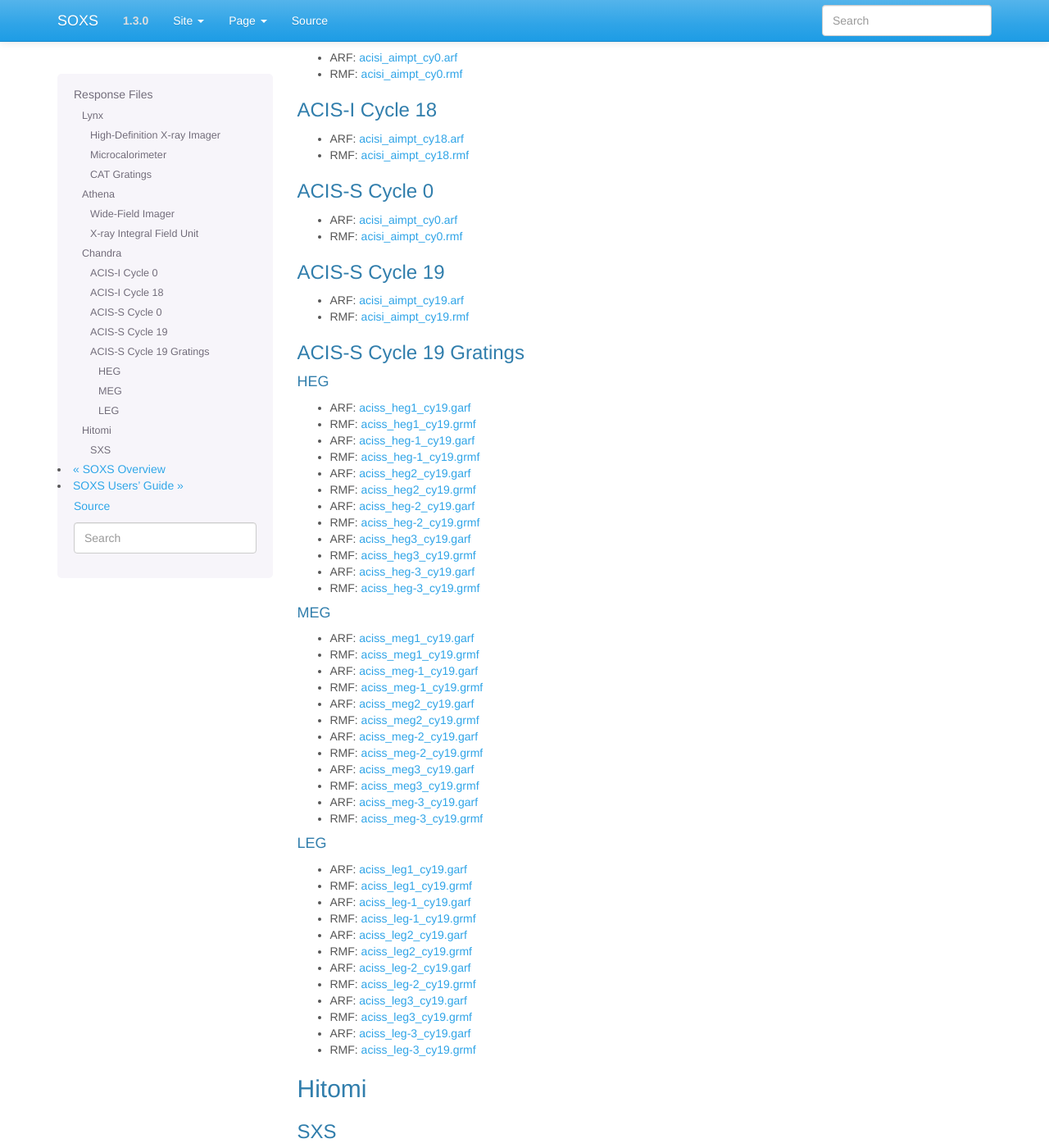
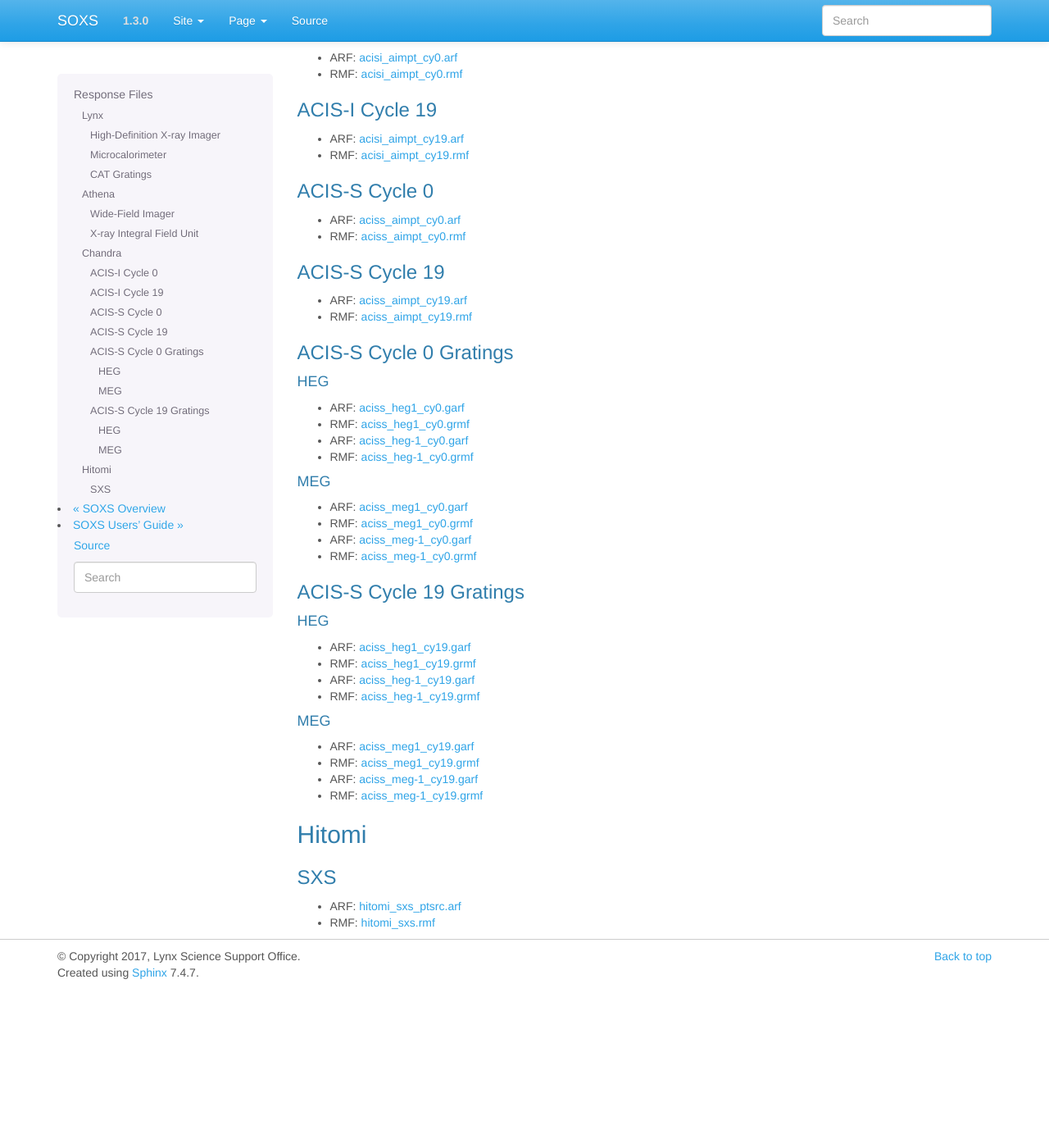
Before and after one commit to lynx-x-ray-observatory/soxs, a Sphinx documentation site: the page built from doc/source/responses.rst, in a window 1280 px wide and 1400 px high, scrolled down 1065 px. Shown: the whole window at 82% size. Built offline with Sphinx 7.4.7, drawn with Linux system fonts in a browser that asks for light colours; after the commit the page ends 2271 px from its top, so only the background shows below that.

Commit message:
Fix directory structure. We're only going to include heg and meg responses for first order.

```diff
--- a/doc/source/responses.rst
+++ b/doc/source/responses.rst
@@ -15,10 +15,10 @@
 
 * ARFs:
 
-  * :math:`d` = 3 m, :math:`f` = 10 m: `xrs_hdxi_3x10.arf <../responses/xrs_hdxi_3x10.arf>`_
-  * :math:`d` = 3 m, :math:`f` = 15 m: `xrs_hdxi_3x15.arf <../responses/xrs_hdxi_3x15.arf>`_
-  * :math:`d` = 3 m, :math:`f` = 20 m: `xrs_hdxi_3x20.arf <../responses/xrs_hdxi_3x20.arf>`_
-  * :math:`d` = 6 m, :math:`f` = 20 m: `xrs_hdxi_6x20.arf <../responses/xrs_hdxi_6x20.arf>`_
+  * :math:`d` = 3 m, :math:`f` = 10 m: `xrs_hdxi_3x10.arf <../responses/lynx/xrs_hdxi_3x10.arf>`_
+  * :math:`d` = 3 m, :math:`f` = 15 m: `xrs_hdxi_3x15.arf <../responses/lynx/xrs_hdxi_3x15.arf>`_
+  * :math:`d` = 3 m, :math:`f` = 20 m: `xrs_hdxi_3x20.arf <../responses/lynx/xrs_hdxi_3x20.arf>`_
+  * :math:`d` = 6 m, :math:`f` = 20 m: `xrs_hdxi_6x20.arf <../responses/lynx/xrs_hdxi_6x20.arf>`_
 
 * RMF: `xrs_hdxi.rmf <../responses/xrs_hdxi.rmf>`_
 
@@ -27,10 +27,10 @@
 
 * ARFs:
 
-  * :math:`d` = 3 m, :math:`f` = 10 m: `xrs_mucal_3x10.arf <../responses/xrs_mucal_3x10.arf>`_
-  * :math:`d` = 3 m, :math:`f` = 15 m: `xrs_mucal_3x15.arf <../responses/xrs_mucal_3x15.arf>`_
-  * :math:`d` = 3 m, :math:`f` = 20 m: `xrs_mucal_3x20.arf <../responses/xrs_mucal_3x20.arf>`_
-  * :math:`d` = 6 m, :math:`f` = 20 m: `xrs_mucal_6x20.arf <../responses/xrs_mucal_6x20.arf>`_
+  * :math:`d` = 3 m, :math:`f` = 10 m: `xrs_mucal_3x10.arf <../responses/lynx/xrs_mucal_3x10.arf>`_
+  * :math:`d` = 3 m, :math:`f` = 15 m: `xrs_mucal_3x15.arf <../responses/lynx/xrs_mucal_3x15.arf>`_
+  * :math:`d` = 3 m, :math:`f` = 20 m: `xrs_mucal_3x20.arf <../responses/lynx/xrs_mucal_3x20.arf>`_
+  * :math:`d` = 6 m, :math:`f` = 20 m: `xrs_mucal_6x20.arf <../responses/lynx/xrs_mucal_6x20.arf>`_
 
 * RMF: `xrs_mucal.rmf <xrs_mucal.rmf>`_
 
@@ -42,8 +42,8 @@
     For the *Lynx* gratings, only the :math:`d` = 3 m, :math:`f` = 10 m configuration is
     available.
 
-* ARF: `xrs_cat.arf <../responses/xrs_cat.arf>`_
-* RMF: `xrs_cat.rmf <../responses/xrs_cat.rmf>`_
+* ARF: `xrs_cat.arf <../responses/lynx/xrs_cat.arf>`_
+* RMF: `xrs_cat.rmf <../responses/lynx/xrs_cat.rmf>`_
 
 Athena
 ------
@@ -51,14 +51,14 @@
 Wide-Field Imager
 +++++++++++++++++
 
-* ARF: `athena_wfi_1469_onaxis_w_filter_v20150326.arf <../responses/athena_wfi_1469_onaxis_w_filter_v20150326.arf>`_
-* RMF: `athena_wfi_rmf_v20150326.rmf <../responses/athena_wfi_rmf_v20150326.rmf>`_
+* ARF: `athena_wfi_1469_onaxis_w_filter_v20150326.arf <../responses/athena/athena_wfi_1469_onaxis_w_filter_v20150326.arf>`_
+* RMF: `athena_wfi_rmf_v20150326.rmf <../responses/athena/athena_wfi_rmf_v20150326.rmf>`_
 
 X-ray Integral Field Unit
 +++++++++++++++++++++++++
 
-* ARF: `athena_xifu_1469_onaxis_pitch249um_v20160401.arf <../responses/athena_xifu_1469_onaxis_pitch249um_v20160401.arf>`_
-* RMF: `athena_xifu_rmf_v20160401.rmf <../responses/athena_xifu_rmf_v20160401.rmf>`_
+* ARF: `athena_xifu_1469_onaxis_pitch249um_v20160401.arf <../responses/athena/athena_xifu_1469_onaxis_pitch249um_v20160401.arf>`_
+* RMF: `athena_xifu_rmf_v20160401.rmf <../responses/athena/athena_xifu_rmf_v20160401.rmf>`_
 
 Chandra
 -------
@@ -66,26 +66,47 @@
 ACIS-I Cycle 0
 ++++++++++++++
 
-* ARF: `acisi_aimpt_cy0.arf <../responses/acisi_aimpt_cy0.arf>`_
-* RMF: `acisi_aimpt_cy0.rmf <../responses/acisi_aimpt_cy0.rmf>`_
+* ARF: `acisi_aimpt_cy0.arf <../responses/chandra/acisi_aimpt_cy0.arf>`_
+* RMF: `acisi_aimpt_cy0.rmf <../responses/chandra/acisi_aimpt_cy0.rmf>`_
 
-ACIS-I Cycle 18
+ACIS-I Cycle 19
 +++++++++++++++
 
-* ARF: `acisi_aimpt_cy18.arf <../responses/acisi_aimpt_cy18.arf>`_
-* RMF: `acisi_aimpt_cy18.rmf <../responses/acisi_aimpt_cy18.rmf>`_
+* ARF: `acisi_aimpt_cy19.arf <../responses/chandra/acisi_aimpt_cy19.arf>`_
+* RMF: `acisi_aimpt_cy19.rmf <../responses/chandra/acisi_aimpt_cy19.rmf>`_
 
 ACIS-S Cycle 0
 ++++++++++++++
 
-* ARF: `acisi_aimpt_cy0.arf <../responses/aciss_aimpt_cy0.arf>`_
-* RMF: `acisi_aimpt_cy0.rmf <../responses/aciss_aimpt_cy0.rmf>`_
+* ARF: `aciss_aimpt_cy0.arf <../responses/chandra/aciss_aimpt_cy0.arf>`_
+* RMF: `aciss_aimpt_cy0.rmf <../responses/chandra/aciss_aimpt_cy0.rmf>`_
 
 ACIS-S Cycle 19
 +++++++++++++++
 
-* ARF: `acisi_aimpt_cy19.arf <../responses/aciss_aimpt_cy19.arf>`_
-* RMF: `acisi_aimpt_cy19.rmf <../responses/aciss_aimpt_cy19.rmf>`_
+* ARF: `aciss_aimpt_cy19.arf <../responses/chandra/aciss_aimpt_cy19.arf>`_
+* RMF: `aciss_aimpt_cy19.rmf <../responses/chandra/aciss_aimpt_cy19.rmf>`_
+
+ACIS-S Cycle 0 Gratings
++++++++++++++++++++++++
+
+HEG
+~~~
+
+* ARF: `aciss_heg1_cy0.garf <../responses/chandra/aciss_heg1_cy0.garf>`_
+* RMF: `aciss_heg1_cy0.grmf <../responses/chandra/aciss_heg1_cy0.grmf>`_
+
+* ARF: `aciss_heg-1_cy0.garf <../responses/chandra/aciss_heg-1_cy0.garf>`_
+* RMF: `aciss_heg-1_cy0.grmf <../responses/chandra/aciss_heg-1_cy0.grmf>`_
+
+MEG
+~~~
+
+* ARF: `aciss_meg1_cy0.garf <../responses/chandra/aciss_meg1_cy0.garf>`_
+* RMF: `aciss_meg1_cy0.grmf <../responses/chandra/aciss_meg1_cy0.grmf>`_
+
+* ARF: `aciss_meg-1_cy0.garf <../responses/chandra/aciss_meg-1_cy0.garf>`_
+* RMF: `aciss_meg-1_cy0.grmf <../responses/chandra/aciss_meg-1_cy0.grmf>`_
 
 ACIS-S Cycle 19 Gratings
 ++++++++++++++++++++++++
@@ -93,65 +114,20 @@
 HEG
 ~~~
 
-* ARF: `aciss_heg1_cy19.garf <../responses/aciss_heg1_cy19.garf>`_
-* RMF: `aciss_heg1_cy19.grmf <../responses/aciss_heg1_cy19.grmf>`_
+* ARF: `aciss_heg1_cy19.garf <../responses/chandra/aciss_heg1_cy19.garf>`_
+* RMF: `aciss_heg1_cy19.grmf <../responses/chandra/aciss_heg1_cy19.grmf>`_
 
-* ARF: `aciss_heg-1_cy19.garf <../responses/aciss_heg-1_cy19.garf>`_
-* RMF: `aciss_heg-1_cy19.grmf <../responses/aciss_heg-1_cy19.grmf>`_
-
-* ARF: `aciss_heg2_cy19.garf <../responses/aciss_heg2_cy19.garf>`_
-* RMF: `aciss_heg2_cy19.grmf <../responses/aciss_heg2_cy19.grmf>`_
-
-* ARF: `aciss_heg-2_cy19.garf <../responses/aciss_heg-2_cy19.garf>`_
-* RMF: `aciss_heg-2_cy19.grmf <../responses/aciss_heg-2_cy19.grmf>`_
-
-* ARF: `aciss_heg3_cy19.garf <../responses/aciss_heg3_cy19.garf>`_
-* RMF: `aciss_heg3_cy19.grmf <../responses/aciss_heg3_cy19.grmf>`_
-
-* ARF: `aciss_heg-3_cy19.garf <../responses/aciss_heg-3_cy19.garf>`_
-* RMF: `aciss_heg-3_cy19.grmf <../responses/aciss_heg-3_cy19.grmf>`_
+* ARF: `aciss_heg-1_cy19.garf <../responses/chandra/aciss_heg-1_cy19.garf>`_
+* RMF: `aciss_heg-1_cy19.grmf <../responses/chandra/aciss_heg-1_cy19.grmf>`_
 
 MEG
 ~~~
 
-* ARF: `aciss_meg1_cy19.garf <../responses/aciss_meg1_cy19.garf>`_
-* RMF: `aciss_meg1_cy19.grmf <../responses/aciss_meg1_cy19.grmf>`_
+* ARF: `aciss_meg1_cy19.garf <../responses/chandra/aciss_meg1_cy19.garf>`_
+* RMF: `aciss_meg1_cy19.grmf <../responses/chandra/aciss_meg1_cy19.grmf>`_
 
-* ARF: `aciss_meg-1_cy19.garf <../responses/aciss_meg-1_cy19.garf>`_
-* RMF: `aciss_meg-1_cy19.grmf <../responses/aciss_meg-1_cy19.grmf>`_
-
-* ARF: `aciss_meg2_cy19.garf <../responses/aciss_meg2_cy19.garf>`_
-* RMF: `aciss_meg2_cy19.grmf <../responses/aciss_meg2_cy19.grmf>`_
-
-* ARF: `aciss_meg-2_cy19.garf <../responses/aciss_meg-2_cy19.garf>`_
-* RMF: `aciss_meg-2_cy19.grmf <../responses/aciss_meg-2_cy19.grmf>`_
-
-* ARF: `aciss_meg3_cy19.garf <../responses/aciss_meg3_cy19.garf>`_
-* RMF: `aciss_meg3_cy19.grmf <../responses/aciss_meg3_cy19.grmf>`_
-
-* ARF: `aciss_meg-3_cy19.garf <../responses/aciss_meg-3_cy19.garf>`_
-* RMF: `aciss_meg-3_cy19.grmf <../responses/aciss_meg-3_cy19.grmf>`_
-
-LEG
-~~~
-
-* ARF: `aciss_leg1_cy19.garf <../responses/aciss_leg1_cy19.garf>`_
-* RMF: `aciss_leg1_cy19.grmf <../responses/aciss_leg1_cy19.grmf>`_
-
-* ARF: `aciss_leg-1_cy19.garf <../responses/aciss_leg-1_cy19.garf>`_
-* RMF: `aciss_leg-1_cy19.grmf <../responses/aciss_leg-1_cy19.grmf>`_
-
-* ARF: `aciss_leg2_cy19.garf <../responses/aciss_leg2_cy19.garf>`_
-* RMF: `aciss_leg2_cy19.grmf <../responses/aciss_leg2_cy19.grmf>`_
-
-* ARF: `aciss_leg-2_cy19.garf <../responses/aciss_leg-2_cy19.garf>`_
-* RMF: `aciss_leg-2_cy19.grmf <../responses/aciss_leg-2_cy19.grmf>`_
-
-* ARF: `aciss_leg3_cy19.garf <../responses/aciss_leg3_cy19.garf>`_
-* RMF: `aciss_leg3_cy19.grmf <../responses/aciss_leg3_cy19.grmf>`_
-
-* ARF: `aciss_leg-3_cy19.garf <../responses/aciss_leg-3_cy19.garf>`_
-* RMF: `aciss_leg-3_cy19.grmf <../responses/aciss_leg-3_cy19.grmf>`_
+* ARF: `aciss_meg-1_cy19.garf <../responses/chandra/aciss_meg-1_cy19.garf>`_
+* RMF: `aciss_meg-1_cy19.grmf <../responses/chandra/aciss_meg-1_cy19.grmf>`_
 
 Hitomi
 ------
@@ -159,5 +135,5 @@
 SXS
 +++
 
-* ARF: `hitomi_sxs_ptsrc.arf <../responses/hitomi_sxs_ptsrc.arf>`_
-* RMF: `hitomi_sxs.rmf <../responses/hitomi_sxs.rmf>`_
+* ARF: `hitomi_sxs_ptsrc.arf <../responses/hitomi/hitomi_sxs_ptsrc.arf>`_
+* RMF: `hitomi_sxs.rmf <../responses/hitomi/hitomi_sxs.rmf>`_
```
Also changed, not shown: 1 other file.
